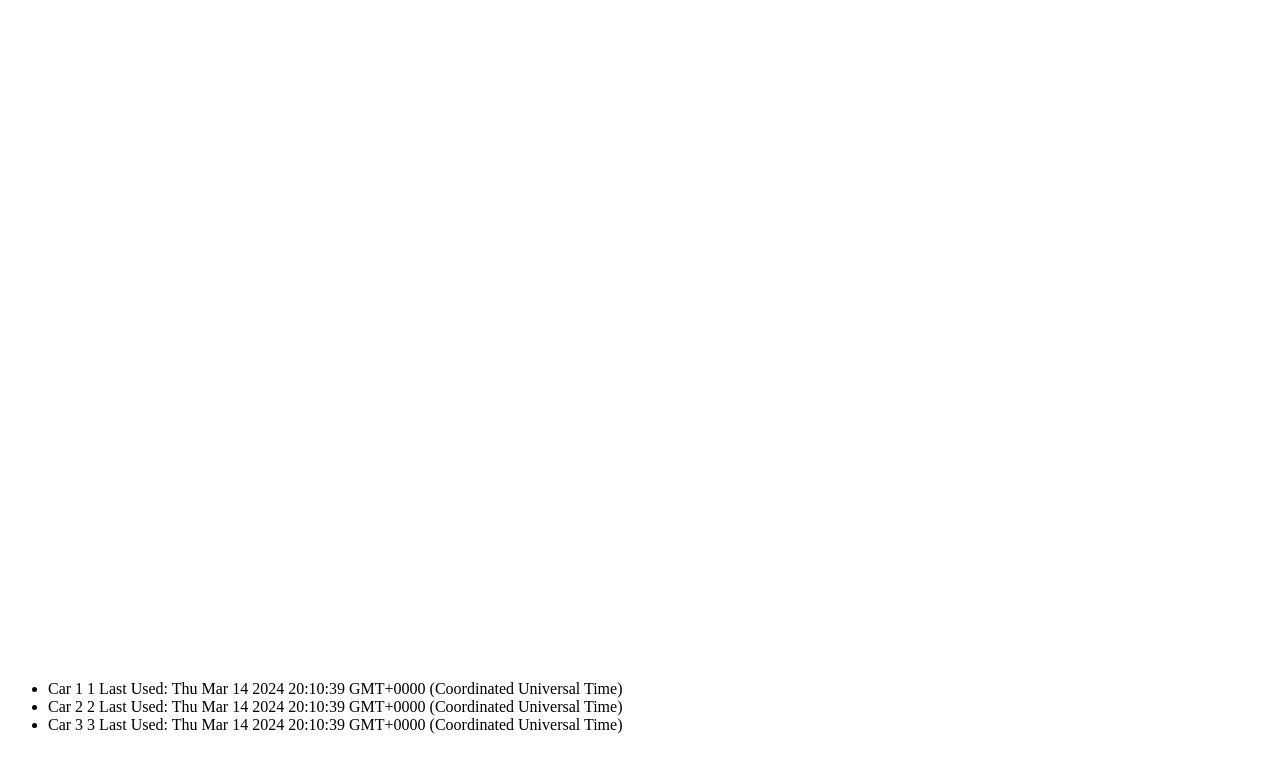
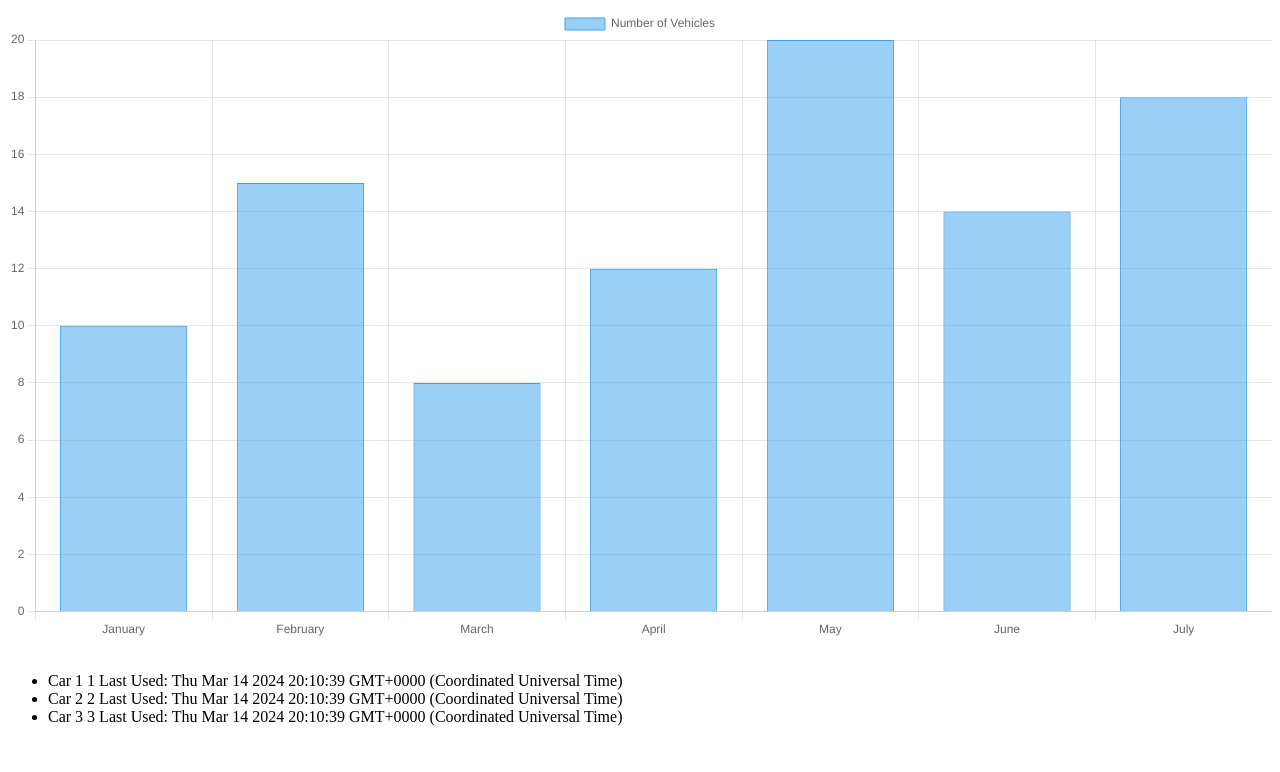
Before and after one commit to Cloudsky01/careshare-stats, a SvelteKit app: page / in a window 1280 px wide. Shown: the top 772 px of the page. Built offline with nearby package versions, Linux system fonts and the light colour scheme.

Commit message:
Added NumberOfVehicles component in home page

```diff
--- a/src/routes/+page.svelte
+++ b/src/routes/+page.svelte
@@ -1,12 +1,10 @@
 <script>
-    import ListVehicles from '$lib/components/ListVehicles.svelte';
-	import Map from '$lib/components/Map.svelte';
-  </script>
+  import ListVehicles from '$lib/components/ListVehicles.svelte';
+  import NumberOfVehicles from '$lib/components/NumberOfVehicles.svelte';
+</script>
 
   <div class="container">
-    <div id="map" style="height: 80vh;">
-        <!-- <Map /> -->
-    </div>
+    <NumberOfVehicles />
     <ListVehicles />
   </div>
 
```
